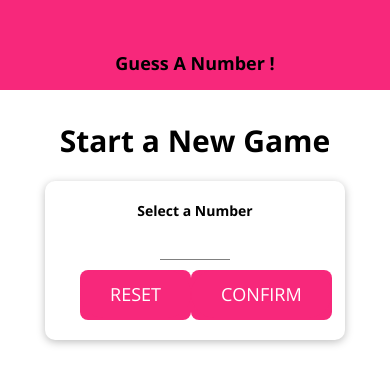
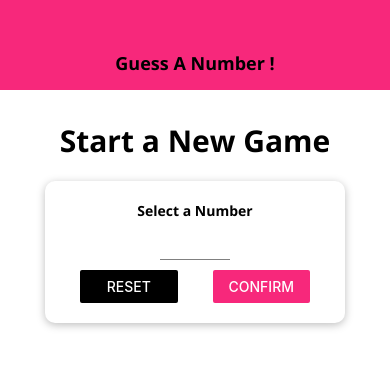
Before and after one commit to sharfanis/Number_Game_RN, a React Native app: screen / in a window 390 px wide. Shown: the top 384 px of the page. Built offline with nearby package versions, Linux system fonts and the light colour scheme.

Commit message:
chore():Use of Dimension API

```diff
--- a/components/MainButton.js
+++ b/components/MainButton.js
@@ -5,7 +5,7 @@ import Colors from '../constants/colors';
 const MainButton = props => {
 return (
    <TouchableOpacity onPress={props.onPress} activeOpacity={0.6}>
-         <View style={{...styles.button, ...props.style}}>
+         <View style={styles.button}>
            <Text style={styles.buttonText}>{props.children}</Text>
          </View>
    </TouchableOpacity>
@@ -21,7 +21,9 @@ const styles = StyleSheet.create({
     buttonText:  {
         color: 'white',
         fontFamily: 'open-sans',
-        fontSize: 18
+        fontSize: 15,
+        alignSelf: 'center'
+
     }
 });
 
--- a/screens/StartGameScreen.js
+++ b/screens/StartGameScreen.js
@@ -7,7 +7,7 @@ import {
   TouchableWithoutFeedback,
   Keyboard,
   Alert,
-  TouchableOpacity,
+  Dimensions
 } from "react-native";
 import Card from "../SharedComponent/Card";
 import colors from "../constants/colors";
@@ -94,10 +94,16 @@ const StartGameScreen = (props) => {
 
           <View style={styles.buttonStyleContainer}>
             <View style={styles.buttonStyle}>
-              <MainButton onPress={resetInput}>RESET</MainButton>
+              <Button title="Reset"
+               onPress={resetInput}
+               color={Colors.acccent2}
+               />
             </View>
             <View style={styles.buttonStyle}>
-              <MainButton onPress={confirmInputHandler}>CONFIRM</MainButton>
+              <Button title="Confirm"
+                     onPress={confirmInputHandler}
+                     color={Colors.primary}
+                     />
             </View>
           </View>
         </Card>
@@ -123,11 +129,12 @@ const styles = StyleSheet.create({
     paddingHorizontal: 15,
   },
   buttonStyle: {
-    borderRadius: 8,
-    backgroundColor: colors.primary,
-    borderColor: "yellow",
-    height: 50,
-    justifyContent: "space-between",
+     width: Dimensions.get('window').width / 4,
+     //borderRadius: 8,
+    //  backgroundColor: colors.primary,
+    // // borderColor: "yellow",
+    //  height: 40,
+    //  justifyContent: "space-evenly",
   },
   title: {
     fontSize: 20,
```
